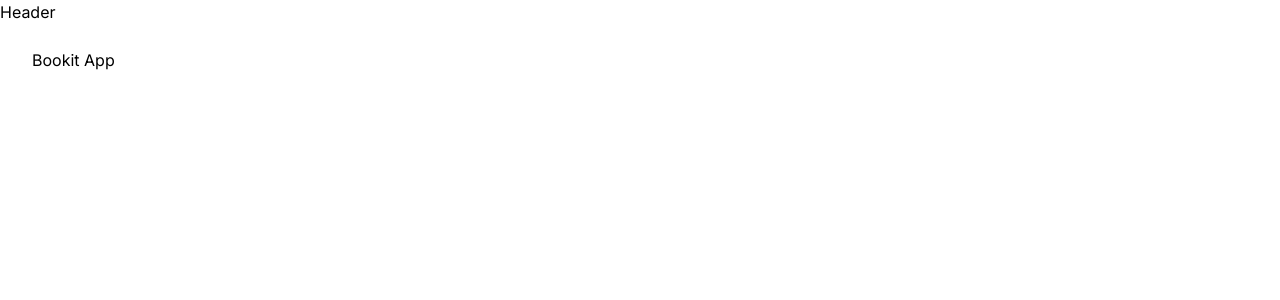
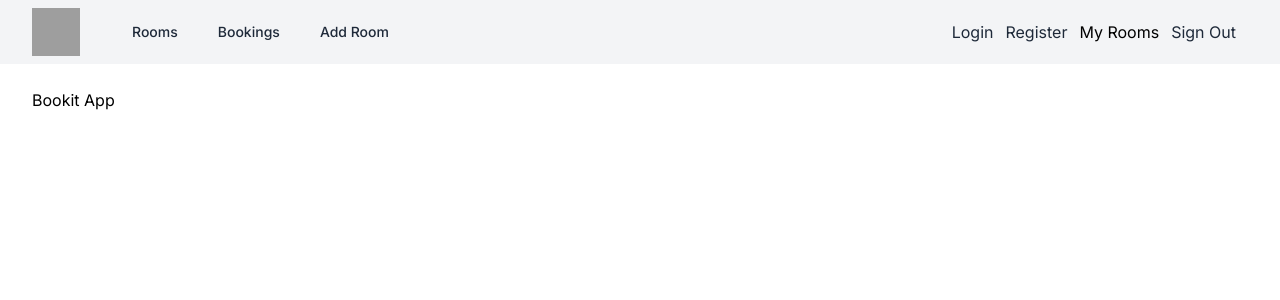
Before and after one commit to Annie-Huang/bookit-app, a Next.js app: page / in a window 1280 px wide. Shown: the top 300 px of the page. Built offline with nearby package versions, Linux system fonts and the light colour scheme; grey boxes are pictures that could not be loaded.

Commit message:
Copy the <header> from _theme_files/index.html to here. Make sure we create the comment in the template the html way.

```diff
--- a/components/Header.jsx
+++ b/components/Header.jsx
@@ -1,7 +1,94 @@
 import React from 'react';
 
 const Header = () => {
-  return <>Header</>;
+  return (
+    <header className='bg-gray-100'>
+      <nav className='mx-auto max-w-7xl px-4 sm:px-6 lg:px-8'>
+        <div className='flex h-16 items-center justify-between'>
+          <div className='flex items-center'>
+            <a href='/'>
+              <img className='h-12 w-12' src='images/logo.svg' alt='Bookit' />
+            </a>
+            <div className='hidden md:block'>
+              <div className='ml-10 flex items-baseline space-x-4'>
+                <a
+                  href='/'
+                  className='rounded-md px-3 py-2 text-sm font-medium text-gray-800 hover:bg-gray-700 hover:text-white'
+                >
+                  Rooms
+                </a>
+                {/*Logged In Only*/}
+                <a
+                  href='/bookings.html'
+                  className='rounded-md px-3 py-2 text-sm font-medium text-gray-800 hover:bg-gray-700 hover:text-white'
+                >
+                  Bookings
+                </a>
+                <a
+                  href='/add-room.html'
+                  className='rounded-md px-3 py-2 text-sm font-medium text-gray-800 hover:bg-gray-700 hover:text-white'
+                >
+                  Add Room
+                </a>
+              </div>
+            </div>
+          </div>
+          {/*Right Side Menu*/}
+          <div className='ml-auto'>
+            <div className='ml-4 flex items-center md:ml-6'>
+              {/*Logged Out Only*/}
+              <a
+                href='login.html'
+                className='mr-3 text-gray-800 hover:text-gray-600'
+              >
+                <i className='fa fa-sign-in'></i> Login
+              </a>
+              <a
+                href='register.html'
+                className='mr-3 text-gray-800 hover:text-gray-600'
+              >
+                <i className='fa fa-user'></i> Register
+              </a>
+              <a href='my-rooms.html'>
+                <i className='fa fa-building'></i> My Rooms
+              </a>
+              <a
+                href='login.html'
+                className='mx-3 text-gray-800 hover:text-gray-600'
+              >
+                <i className='fa fa-sign-out'></i> Sign Out
+              </a>
+            </div>
+          </div>
+        </div>
+      </nav>
+
+      {/*Mobile menu*/}
+      <div className='md:hidden'>
+        <div className='space-y-1 px-2 pb-3 pt-2 sm:px-3'>
+          <a
+            href='/'
+            className='block rounded-md px-3 py-2 text-base font-medium text-gray-800 hover:bg-gray-700 hover:text-white'
+          >
+            Rooms
+          </a>
+          {/*Logged In Only*/}
+          <a
+            href='/bookings.html'
+            className='block rounded-md px-3 py-2 text-base font-medium text-gray-800 hover:bg-gray-700 hover:text-white'
+          >
+            Bookings
+          </a>
+          <a
+            href='/add-room.html'
+            className='block rounded-md px-3 py-2 text-base font-medium text-gray-800 hover:bg-gray-700 hover:text-white'
+          >
+            Add Room
+          </a>
+        </div>
+      </div>
+    </header>
+  );
 };
 
 export default Header;
```
